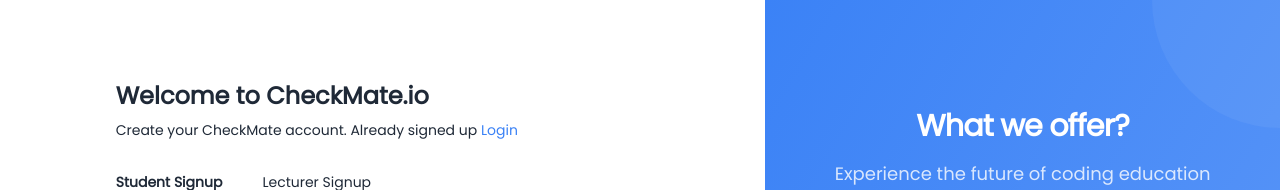
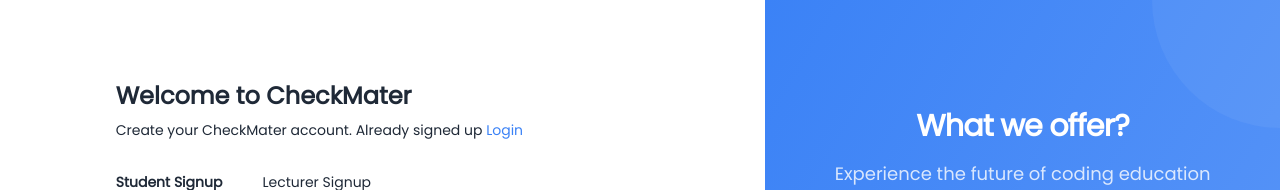
Before and after one commit to Osigelialex/Automated-Code-Grader-Frontend, a Next.js app: page /signup in a window 1280 px wide. Shown: the top 190 px of the page. Built offline with nearby package versions, Linux system fonts and the light colour scheme.

Commit message:
Update app name to checkmater

```diff
--- a/app/(auth)/signup/page.tsx
+++ b/app/(auth)/signup/page.tsx
@@ -10,8 +10,8 @@
   return (
     <div className='space-y-8 mx-auto sm:w-3/4'>
       <div>
-        <h1 className='lg:text-2xl text-xl font-bold mb-2'>Welcome to CheckMate.io</h1>
-        <p className='sm:text-md text-sm'>Create your CheckMate account. Already signed up <Link className='text-primary' href="/login">Login</Link></p>
+        <h1 className='lg:text-2xl text-xl font-bold mb-2'>Welcome to CheckMater</h1>
+        <p className='sm:text-md text-sm'>Create your CheckMater account. Already signed up <Link className='text-primary' href="/login">Login</Link></p>
       </div>
 
       {/* Toggle between student and teacher signup  */}
--- a/app/(auth)/verify-token/TokenVerification.tsx
+++ b/app/(auth)/verify-token/TokenVerification.tsx
@@ -71,7 +71,7 @@
 
       <div className="text-center space-y-4">
         <p className="text-sm text-gray-500">Need help? Contact our <a href="#" className="text-blue-500 underline">support team</a>.</p>
-        <p className="text-sm text-gray-500">© 2024 Checkmate. All rights reserved.</p>
+        <p className="text-sm text-gray-500">© 2024 Checkmater. All rights reserved.</p>
       </div>
     </>
   )
--- a/app/dashboard/lecturer/layout.tsx
+++ b/app/dashboard/lecturer/layout.tsx
@@ -22,7 +22,7 @@
           <div className="w-6 h-6 bg-primary rounded-lg grid place-items-center">
             <span className="text-white text-xs font-bold">C</span>
           </div>
-          <span className="ml-2 font-semibold">CheckMate</span>
+          <span className="ml-2 font-semibold">CheckMater</span>
         </div>
       </div>
 
--- a/app/dashboard/lecturer/page.tsx
+++ b/app/dashboard/lecturer/page.tsx
@@ -150,7 +150,7 @@
         <div className="space-y-1 sm:space-y-2">
           <h1 className="font-bold text-xl">Welcome to Your Teacher Dashboard</h1>
           <p className="text-xs sm:text-sm text-gray-600">
-            Effortlessly manage and grade your students&apos; coding assignments with CheckMate!
+            Effortlessly manage and grade your students&apos; coding assignments with CheckMater!
           </p>
         </div>
       </div>
--- a/app/dashboard/student/SideNavigationBar.tsx
+++ b/app/dashboard/student/SideNavigationBar.tsx
@@ -133,7 +133,7 @@
             <div className="w-8 h-8 bg-primary rounded-lg grid place-items-center">
               <GraduationCap size={20} className="text-white" />
             </div>
-            {open && <span className="px-4 text-lg font-semibold">CheckMate</span>}
+            {open && <span className="px-4 text-lg font-semibold">CheckMater</span>}
           </div>
         </div>}
 
--- a/app/dashboard/student/assignment/[id]/page.tsx
+++ b/app/dashboard/student/assignment/[id]/page.tsx
@@ -518,9 +518,9 @@
                     ) : (
                       <div className="text-center py-8 text-base-content/60">
                         {feedbackLoading ? (
-                          <p>CheckMate AI is brewing a feedback masterpiece...</p>
+                          <p>CheckMater AI is brewing a feedback masterpiece...</p>
                         ) : (
-                          <p>Feedback from CheckMate AI will be displayed here. Stay tuned!</p>
+                          <p>Feedback from CheckMater AI will be displayed here. Stay tuned!</p>
                         )}
                       </div>
                     )}
--- a/app/layout.tsx
+++ b/app/layout.tsx
@@ -7,7 +7,7 @@
 const poppins = Poppins({ subsets: ['latin'], weight: "400"})
 
 export const metadata: Metadata = {
-  title: "CheckMate",
+  title: "CheckMater",
   description: "An automated grading system for programming assignments",
 };
 
--- a/app/page.tsx
+++ b/app/page.tsx
@@ -1,4 +1,16 @@
+'use client'
+import { useEffect } from "react";
+import { useRouter } from "next/navigation";
+
+
 export default function Home() {
+
+  const router = useRouter();
+
+  useEffect(() => {
+    router.replace('/login')
+  }, []);
+
   return (
     <main className="min-h-screen grid place-items-center">
       <h1 className="text-3xl font-extrabold">Coming soon</h1>
```
